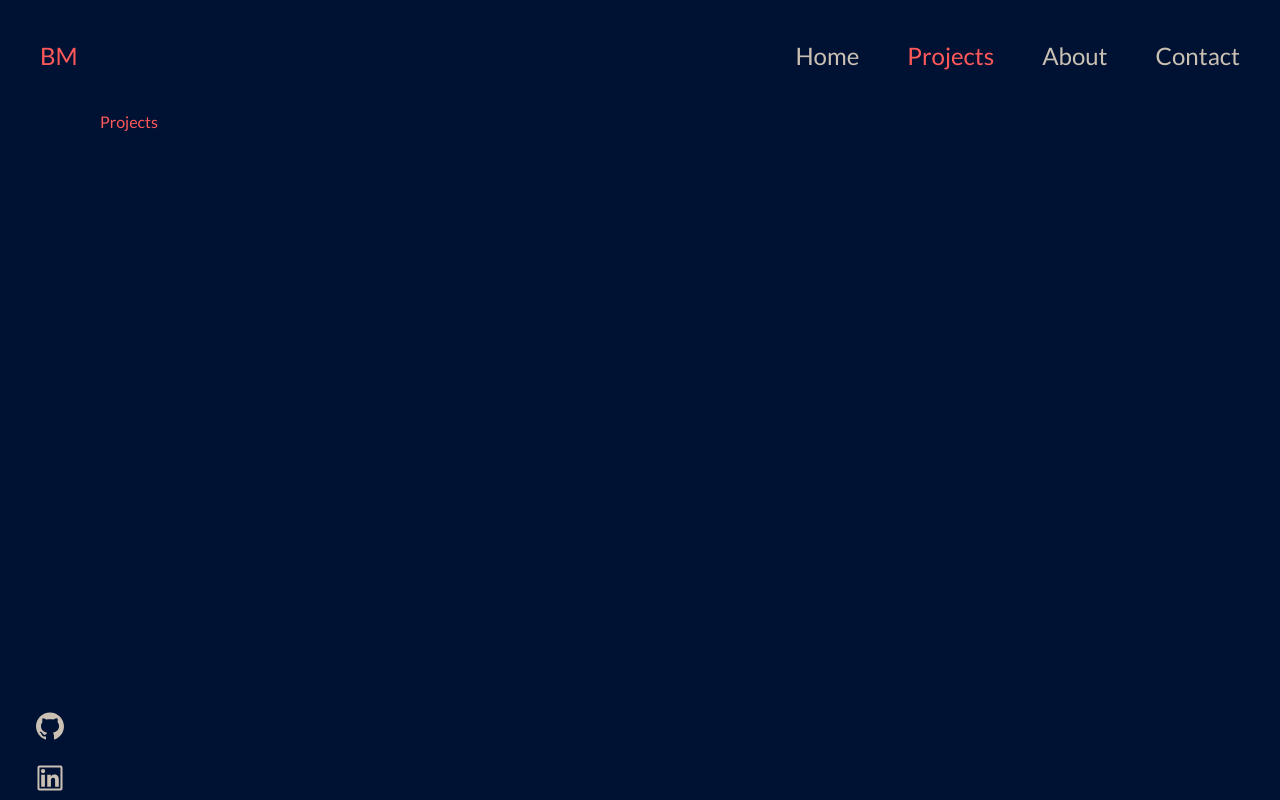
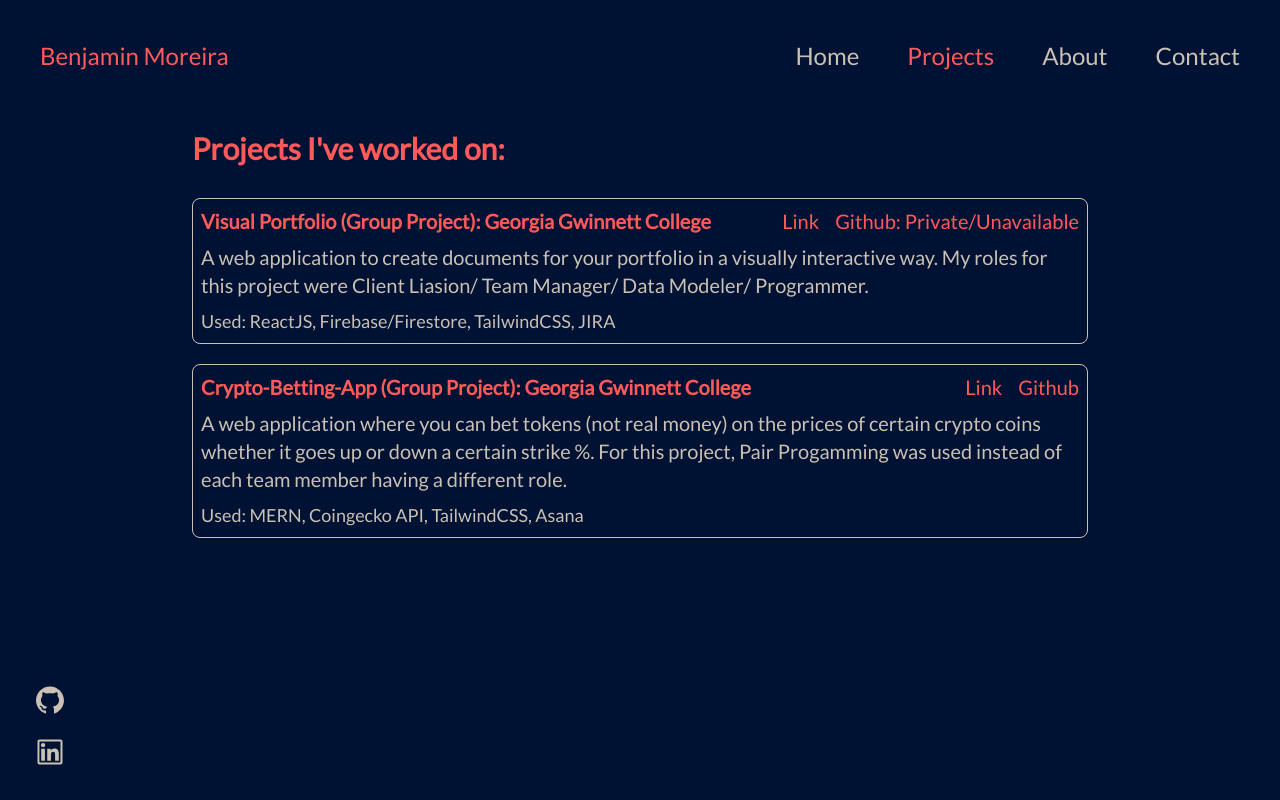
Before and after one commit to BenMoreira/portfolio-website, a React (Vite) app: page /Projects in a window 1280 px wide. Built offline with nearby package versions, Linux system fonts and the light colour scheme.

Commit message:
Adds more to pages, and adds ProjectCard component

```diff
--- a/src/App.css
+++ b/src/App.css
@@ -6,18 +6,13 @@
 }
 
 body{
-    overflow-x:hidden !important;
     font-family: 'Lato', sans-serif;
 }
 
 /* width */
 ::-webkit-scrollbar {
-    width: 10px;
+    width: 8px;
   }
-
-#cryptolist::-webkit-scrollbar {
-  /* width: 3px !important; */
-}
 
   /* Track */
   ::-webkit-scrollbar-track {
@@ -34,24 +29,3 @@ body{
   ::-webkit-scrollbar-thumb:hover {
     background: #CAC0B3;
   }
-
-  #expiry:focus{
-    outline:none !important;
-  }
-
-  #strike:focus{
-    outline:none !important;
-  }
-
-  table{
-    margin-left:auto;
-    margin-right:auto;
-    width: 120px !important;
-  }
-  #tooltipheader{
-    color: #969696 !important;
-  }
-
-  #tooltiptable{
-    margin-top: 4px;
-  }
--- a/src/App.jsx
+++ b/src/App.jsx
@@ -13,11 +13,10 @@ function App() {
     <div className='flex flex-row'>
       <Navbar />
 
-
+      <LinksSideBar />
 
       <div className='w-full mt-[110px]'>
-        <LinksSideBar />
-        <div className='ml-[100px]'>
+        <div className=''>
           <Routes>
             <Route path='/' element={<Home/>}/>
             <Route path='/Home' element={<Home/>}/>
--- a/src/components/LinksSideBar.jsx
+++ b/src/components/LinksSideBar.jsx
@@ -3,8 +3,8 @@ import {AiOutlineGithub, AiOutlineLinkedin} from 'react-icons/ai'
 
 const LinksSideBar = () => {
   return (
-    <div className='bg-blue text-beige fixed h-screen w-[100px]'>
-        <div className='flex flex-col justify-center items-center gap-5 mt-[600px]'>
+    <div className='bg-blue text-beige fixed w-[100px] mt-[110px]'>
+        <div className='flex flex-col justify-end items-center gap-5 h-[calc(100vh-110px)] pb-8'>
             <div className=''>
                 <a href='https://github.com/BenMoreira'><AiOutlineGithub size='2rem' /></a>
             </div>
--- a/src/components/Navbar.jsx
+++ b/src/components/Navbar.jsx
@@ -8,7 +8,7 @@ const Navbar = () => {
     <nav className='w-full fixed p-10 bg-blue'>
         <div className='flex flex-row justify-between items-center'>
           <div>
-            <p className='text-red text-2xl'>BM</p>
+            <p className='text-red text-2xl'>Benjamin Moreira</p>
           </div>
 
           <div className='flex flex-row items-center gap-12'>
--- /dev/null
+++ b/src/components/ProjectCard.jsx
@@ -0,0 +1,33 @@
+import React from 'react'
+
+const ProjectCard = ({name, description, tools, github, deploy}) => {
+  return (
+    <div className='flex flex-col justify-start text-xl gap-2'>
+        <div className='flex flex-row justify-between items-center'>
+            <div className='font-bold text-red'>
+                {name}
+            </div>
+            <div className='flex flex-row items-center gap-4'>
+                <div className=''>
+                    {deploy ? <a href={deploy} className='hover:text-beige'>Link</a> :
+                        <a href={deploy} className='cursor-not-allowed'>Link</a>}
+                </div>
+                <div className=''>
+                    {github ? <a href={github} className='hover:text-beige'>Github</a> :
+                        <a href={github} className='cursor-not-allowed'>Github: Private/Unavailable</a>}
+                </div>
+            </div>
+        </div>
+
+        <div className='text-beige'>
+            {description}
+        </div>
+
+        <div className='text-beige text-lg'>
+            Used: {tools}
+        </div>
+    </div>
+  )
+}
+
+export default ProjectCard
--- a/src/pages/About.jsx
+++ b/src/pages/About.jsx
@@ -2,7 +2,7 @@ import React from 'react'
 
 const About = () => {
   return (
-    <div className='h-[calc(100vh-110px)] bg-blue text-red'>
+    <div className='h-[calc(100vh-110px)] ml-[100px] bg-blue text-red'>
       About
     </div>
   )
--- a/src/pages/Contact.jsx
+++ b/src/pages/Contact.jsx
@@ -2,7 +2,7 @@ import React from 'react'
 
 const Contact = () => {
   return (
-    <div className='h-[calc(100vh-110px)] bg-blue text-red'>
+    <div className='h-[calc(100vh-110px)] ml-[100px] bg-blue text-red'>
       Contact
     </div>
   )
--- a/src/pages/Home.jsx
+++ b/src/pages/Home.jsx
@@ -2,8 +2,8 @@ import React from 'react'
 
 const Home = () => {
   return (
-    <div className='bg-blue min-h-screen max-h-full'>
-      <div className='mx-[10%]'>
+    <div className='bg-blue h-[calc(100vh-110px)] w-full'>
+      <div className='mx-auto text-center'>
         <div className='text-8xl pt-10 text-red'>
           Welcome.
 
@@ -11,13 +11,9 @@ const Home = () => {
             My name is Benjamin Moreira.
           </div>
 
-          <div className='text-2xl pt-10 text-beige w-[50%]'>
+          <div className='text-2xl pt-10 text-beige'>
             I'm a Software Developer that has recently graduated, excited to get into the field.
           </div>
-        </div>
-
-        <div>
-
         </div>
       </div>
     </div>
--- a/src/pages/Projects.jsx
+++ b/src/pages/Projects.jsx
@@ -1,9 +1,29 @@
 import React from 'react'
+import ProjectCard from '../components/ProjectCard'
 
 const Projects = () => {
   return (
     <div className='h-[calc(100vh-110px)] bg-blue text-red'>
-      Projects
+      <p className='mx-[15%] pt-5 text-3xl font-bold'>
+        Projects I've worked on:
+      </p>
+
+      <div className='flex flex-col justify-center items-center pt-8 gap-5'>
+        <div className='w-[70%] p-2 border border-beige rounded-lg'>
+          <ProjectCard name='Visual Portfolio (Group Project): Georgia Gwinnett College'
+            description='A web application to create documents for your portfolio in a visually interactive way. My roles for this project
+            were Client Liasion/ Team Manager/ Data Modeler/ Programmer.'
+            tools='ReactJS, Firebase/Firestore, TailwindCSS, JIRA' github='' deploy='https://visual-portfolio.onrender.com/' />
+        </div>
+
+        <div className='w-[70%] p-2 border border-beige rounded-lg'>
+          <ProjectCard name='Crypto-Betting-App (Group Project): Georgia Gwinnett College'
+            description='A web application where you can bet tokens (not real money) on the prices of certain crypto coins
+            whether it goes up or down a certain strike %. For this project, Pair Progamming was used instead of each team member
+            having a different role.' tools='MERN, Coingecko API, TailwindCSS, Asana'
+            github='https://github.com/BenMoreira/crypto-betting-app' deploy='' />
+        </div>
+      </div>
     </div>
   )
 }
```
